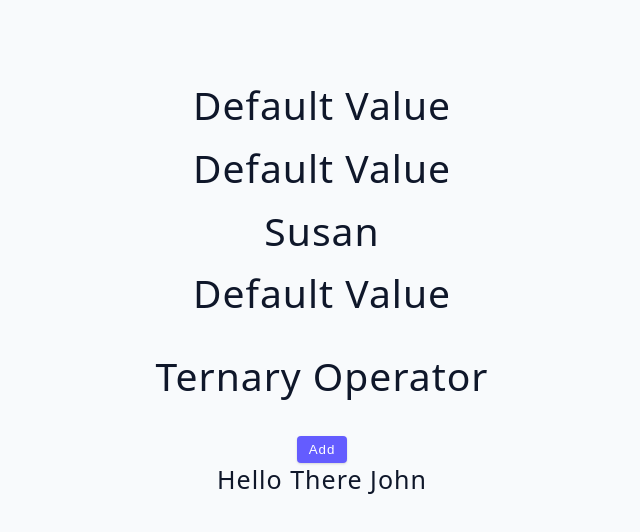
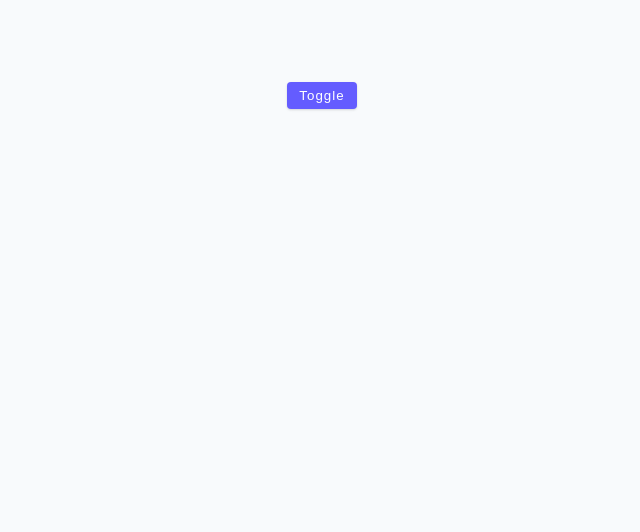
Before and after one commit to aleksandarPaytalov/03-advanced-react, a React (Vite) app: page / in a window 1280 px wide. Shown: the top 532 px of the page, without its empty margins (318-958 px from the left). Built offline with nearby package versions, Linux system fonts and the light colour scheme.

Commit message:
toggle challange exercise

```diff
--- a/src/App.jsx
+++ b/src/App.jsx
@@ -1,4 +1,4 @@
-import Starter from "./tutorial/03-conditional-rendering/starter/05-short-circuit-examples.jsx";
+import Starter from "./tutorial/03-conditional-rendering/starter/06-toggle-challenge.jsx";
 import Final from "./tutorial/01-useState/final/03-useState-array.jsx";
 
 function App() {
--- a/src/tutorial/03-conditional-rendering/starter/06-toggle-challenge.jsx
+++ b/src/tutorial/03-conditional-rendering/starter/06-toggle-challenge.jsx
@@ -1,5 +1,28 @@
+import { useState } from "react";
+
 const ToggleChallenge = () => {
-  return <h2>toggle challenge</h2>;
+  const [showAlert, setShowAlert] = useState(false);
+
+  //onst toggleAlert = () => {
+  //f (showAlert) {
+  //   setShowAlert(false);
+  //   return;
+  // }
+  // setShowAlert(true);
+  //;
+
+  return (
+    <div>
+      <button className="btn" onClick={() => setShowAlert(!showAlert)}>
+        toggle
+      </button>
+      {showAlert && <Alert />}
+    </div>
+  );
+};
+
+const Alert = () => {
+  return <div className="alert alert-danger">Hello World!</div>;
 };
 
 export default ToggleChallenge;
```
